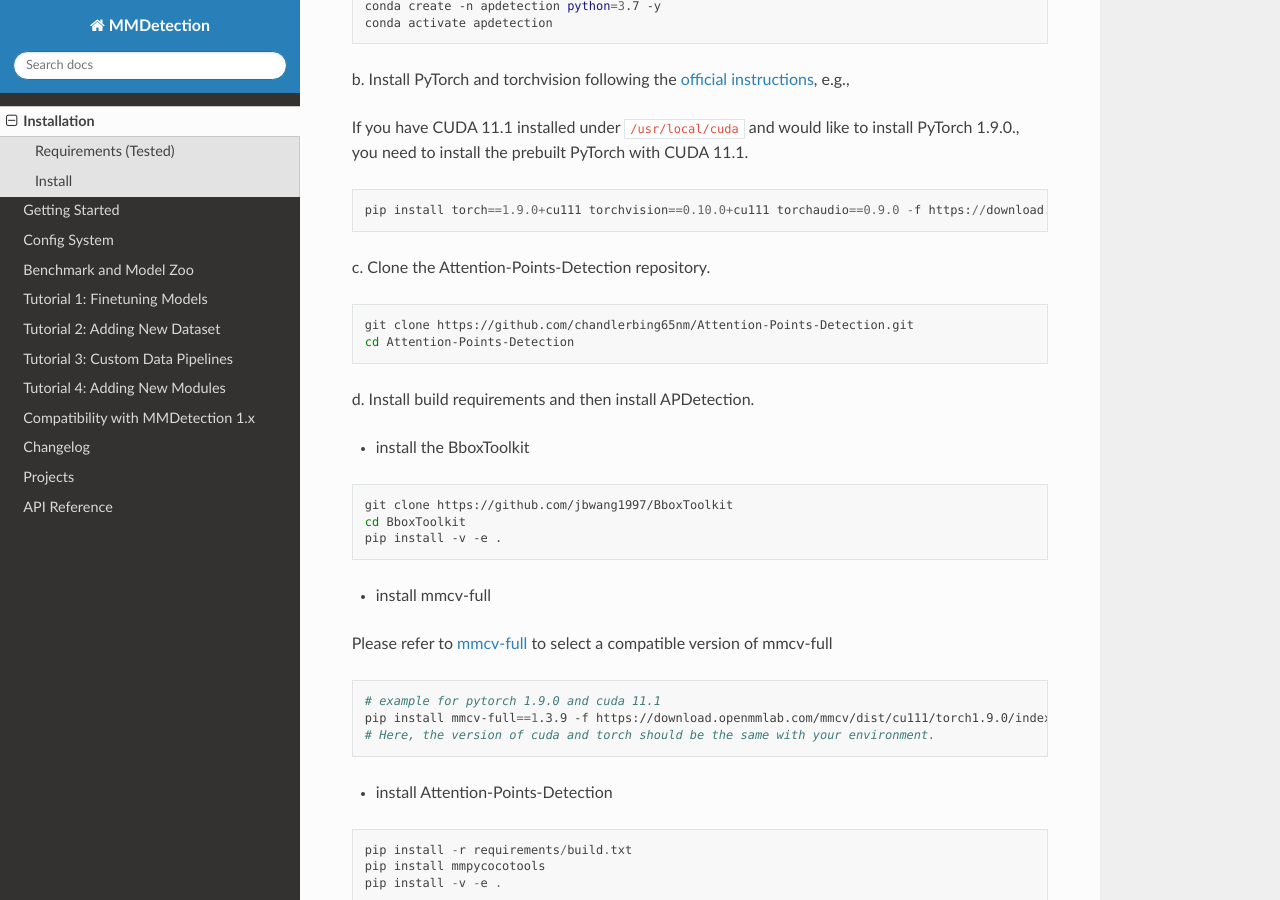
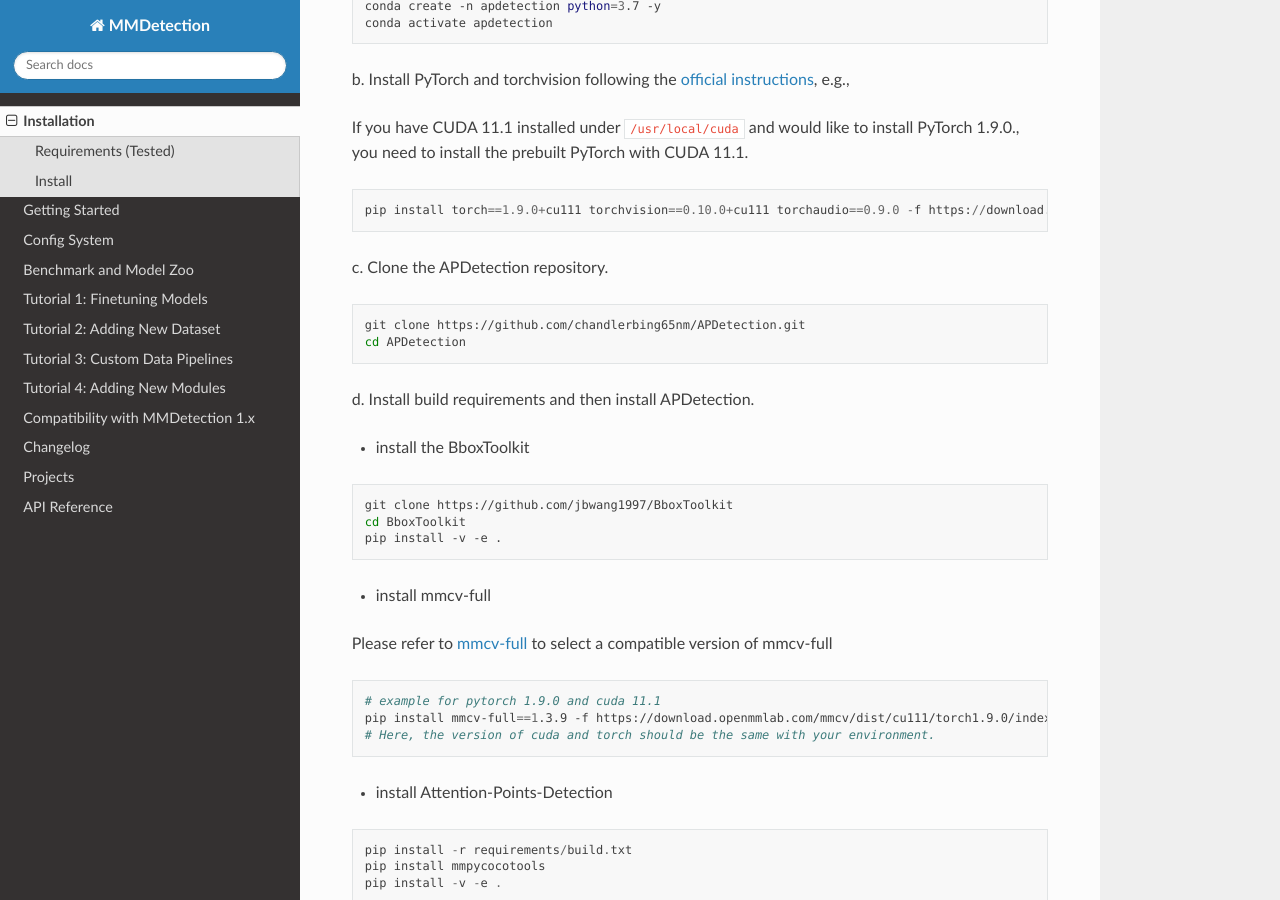
Before and after one commit to chandlerbing65nm/APDetection, a Sphinx documentation site: the page built from docs/install.md, in a window 1280 px wide and 900 px high, scrolled down 527 px. Built offline with Sphinx 7.4.7 and the Read the Docs theme 2.0.0, drawn with Linux system fonts in a browser that asks for light colours; the version number could not be read and is left out.

Commit message:
Update install.md

````diff
--- a/docs/install.md
+++ b/docs/install.md
@@ -28,11 +28,11 @@
 pip install torch==1.9.0+cu111 torchvision==0.10.0+cu111 torchaudio==0.9.0 -f https://download.pytorch.org/whl/torch_stable.html
 ```
 
-c. Clone the Attention-Points-Detection repository.
+c. Clone the APDetection repository.
 
 ```shell
-git clone https://github.com/chandlerbing65nm/Attention-Points-Detection.git
-cd Attention-Points-Detection
+git clone https://github.com/chandlerbing65nm/APDetection.git
+cd APDetection
 ```
 
 d. Install build requirements and then install APDetection.
````
